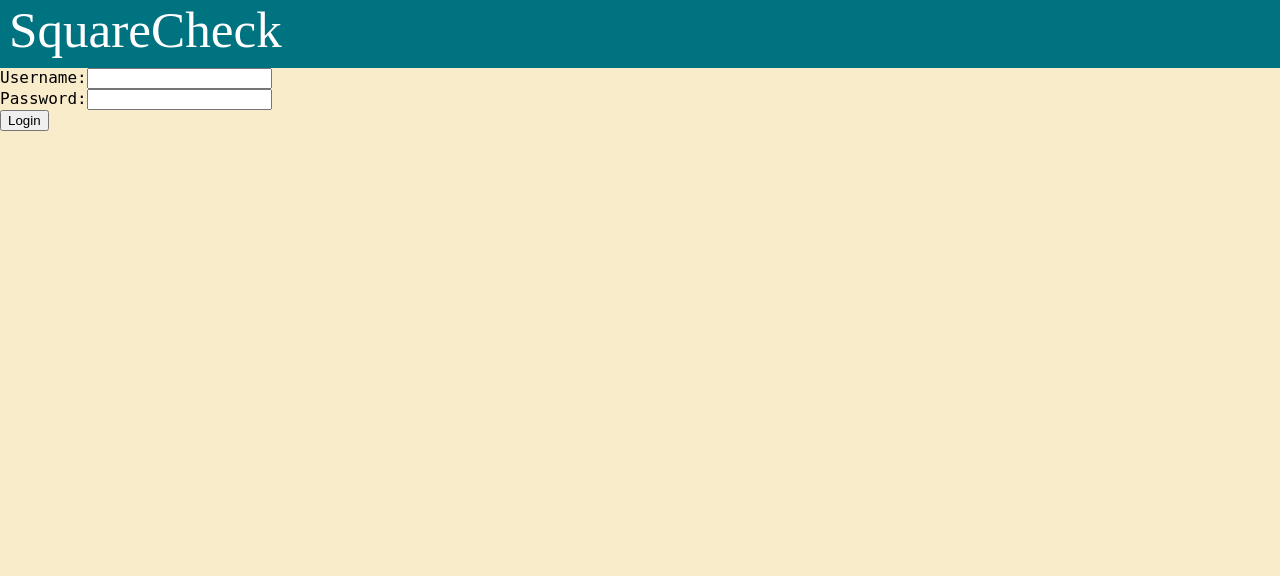
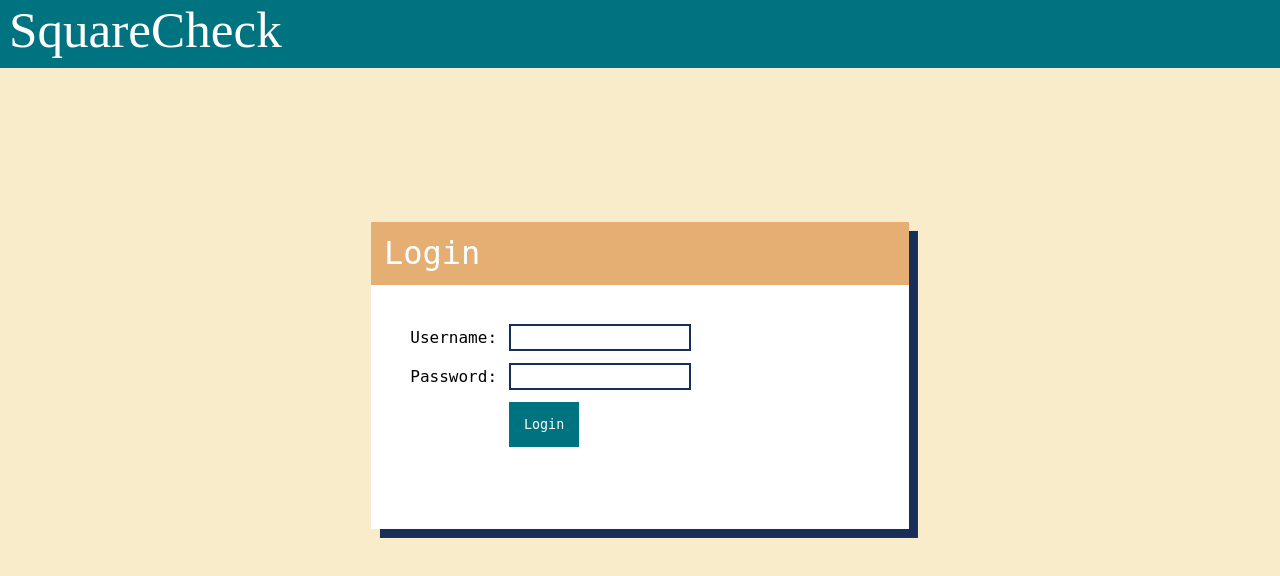
Before and after one commit to irminakacz/square_check_api, a React (Create React App) app in the folder frontend/: page / in a window 1280 px wide. Shown: the top 576 px of the page. Built offline with nearby package versions, Linux system fonts and the light colour scheme; a web font is replaced by a local one.

Commit message:
add style to login form

```diff
--- a/frontend/src/App.css
+++ b/frontend/src/App.css
@@ -10,3 +10,7 @@
   color: white;
   padding: 0vw 0vw 0.7vw 0.7vw;
 }
+
+#navbar div {
+  display: inline;
+}
--- a/frontend/src/App.js
+++ b/frontend/src/App.js
@@ -26,7 +26,7 @@ class App extends Component {
       return (
         <div>
         <div id="navbar">
-        SquareCheck
+          SquareCheck
         <LogOut logout={ this.logout }/>
         </div>
         <UserLists
--- /dev/null
+++ b/frontend/src/LogIn.css
@@ -0,0 +1,42 @@
+#form {
+  background-color: white;
+  width: 42vw;
+  height: 24vw;
+  margin: 12vw auto 12vw auto;
+  box-shadow: 0.7vw 0.7vw 0 #162e58;
+}
+
+table {
+  padding: 2.5vw;
+}
+
+td {
+  padding: 0.4vw;
+}
+
+button {
+  font-family: mono;
+  padding: 1vw;
+  color: white;
+  background-color: #007380;
+  border: solid 0.2vw #007380;
+  cursor: pointer;
+}
+
+button:hover {
+  background-color: #06464d;
+}
+
+#login-header {
+  font-size: 2.5vw;
+  padding: 0.5vw;
+  background-color: #e5ae72;
+  color: white;
+  padding: 1vw;
+}
+
+input {
+  border: solid 0.2vw #162e58;
+  padding: 0.3vw;
+  font-family: mono;
+}
--- a/frontend/src/LogIn.js
+++ b/frontend/src/LogIn.js
@@ -1,4 +1,5 @@
 import React, { Component } from 'react';
+import './LogIn.css';
 
 class LogIn extends Component {
 
@@ -49,29 +50,50 @@ class LogIn extends Component {
         <div id="navbar">
           SquareCheck
         </div>
+
+        <div id="form">
+          <div id="login-header">
+            Login
+          </div>
+
           <form>
-
+            <table>
+            <tbody>
+            <tr>
+              <td>
               Username:
+              </td>
+              <td>
               <input
               type="text"
               value={ this.state.username }
               onChange={ this.saveUsername }
               />
-
-          <br />
-
+              </td>
+            </tr>
+            <tr>
+              <td>
               Password:
+              </td>
+              <td>
               <input
               type="password"
               value={ this.state.password }
               onChange={ this.savePassword }
               />
-
-          <br />
-
+              </td>
+            </tr>
+            <tr>
+              <td>
+              </td>
+              <td>
               <button type="submit" onClick={ this.authenticate }>Login</button>
-
+              </td>
+            </tr>
+            </tbody>
+            </table>
           </form>
+        </div>
       </div>
     )
   }
--- /dev/null
+++ b/frontend/src/LogOut.css
@@ -0,0 +1,11 @@
+#logout {
+  float:right;
+  font-size: 3vw;
+  padding: 0.2vw;
+  margin: 0.5vw 1.5vw 0.5vw 0.5vw;
+}
+
+#logout:hover {
+  background-color: #06464d;
+  cursor: pointer;
+}
--- a/frontend/src/LogOut.js
+++ b/frontend/src/LogOut.js
@@ -1,9 +1,10 @@
 import React, { Component } from 'react';
+import './LogOut.css';
 
 class LogOut extends Component {
   render() {
     return (
-      <div onClick={ this.props.logout }>Logout</div>
+      <div id="logout" onClick={ this.props.logout }>Logout</div>
     )
   }
 }
```
Lines whose indentation alone changed are shown as unchanged.
